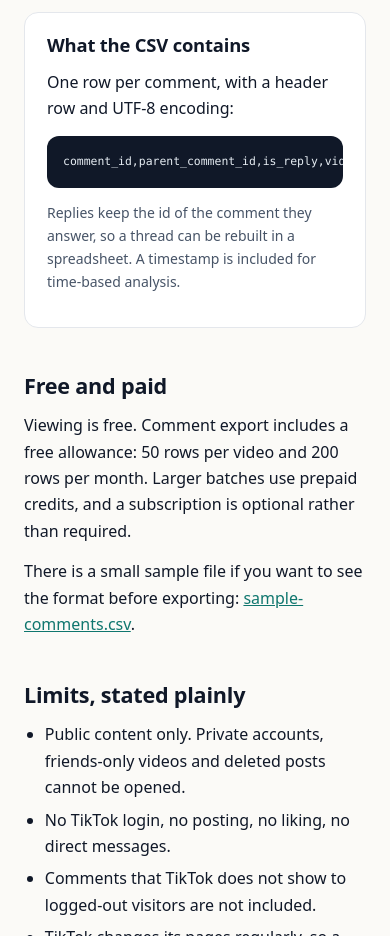
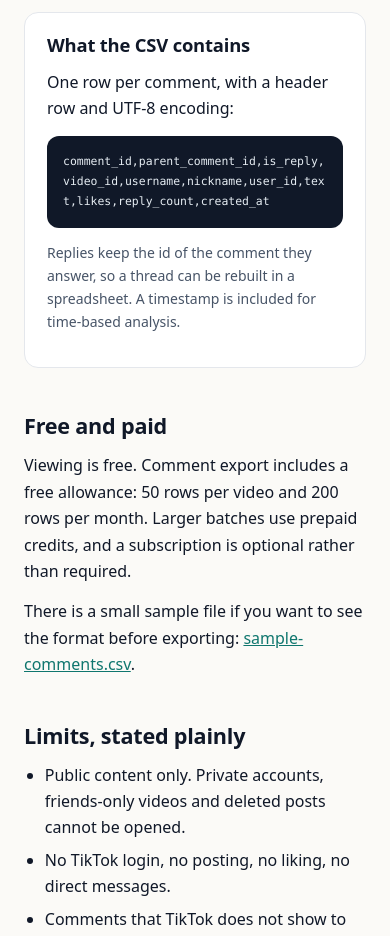
Before and after one commit to Nuco1231231321/tikexporter, a plain HTML site: page index.html in a window 390 px wide. Shown: the part 1400-2336 px from the top of the page. Drawn offline with Linux system fonts and the light colour scheme.

Commit message:
Wrap the CSV header on small screens

```diff
--- a/index.html
+++ b/index.html
@@ -66,6 +66,7 @@
   pre {
     background: #101828; color: #e6edf3; padding: 16px;
     border-radius: 12px; overflow-x: auto; font-size: 13px; line-height: 1.55;
+    white-space: pre-wrap; word-break: break-word;
   }
   pre code { background: none; padding: 0; color: inherit; }
   .faq { margin: 0; }
```
